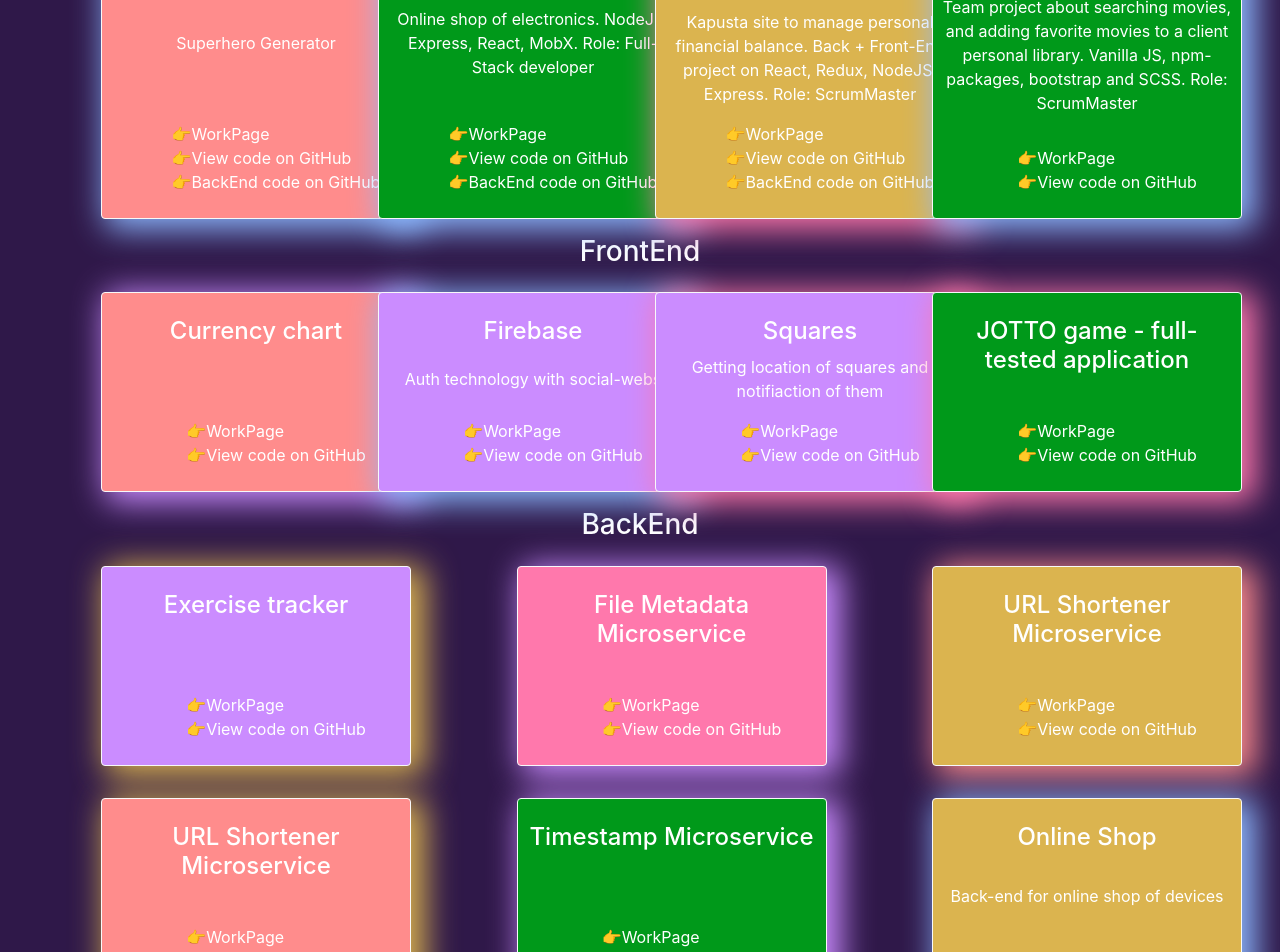
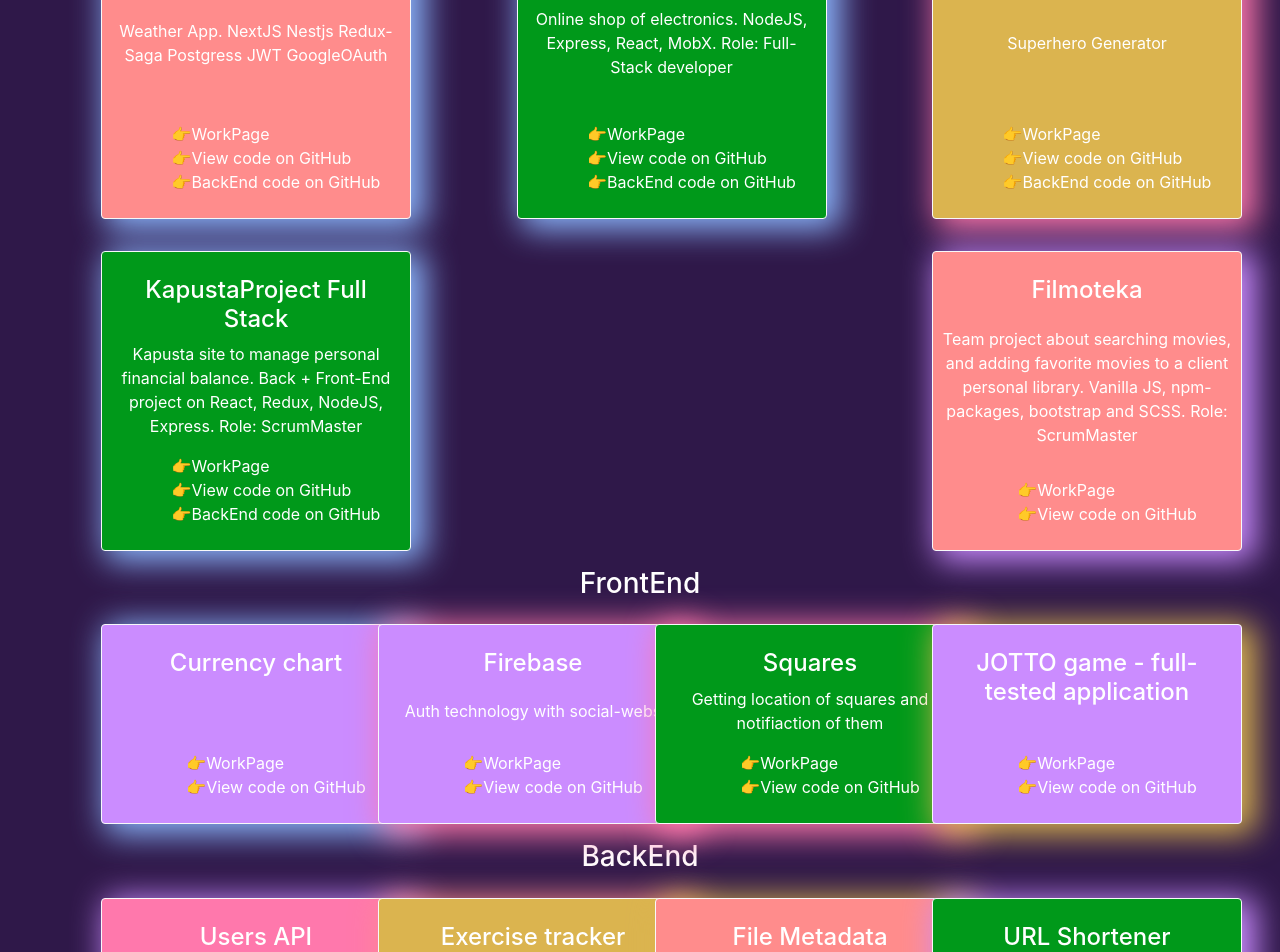
Before and after one commit to MikhailKolomoitsev/my-projects-page, a React (Create React App) app: page / in a window 1280 px wide. Shown: the part 580-1532 px from the top of the page. Built offline with nearby package versions, Linux system fonts and the light colour scheme.

Commit message:
upd: add few new projects

```diff
--- a/src/App.js
+++ b/src/App.js
@@ -13,12 +13,12 @@ function App() {
           <h3>Main Projects</h3>
           <div className='d-flex justify-content-between align-items-center flex-wrap mb-3'>
             <ProjectCard
-              name={'SuperHero FullStack'}
+              name={'Weather App FullSTack'}
               desc=
-              {'Superhero Generator'}
-              workpage={'https://mikhailkolomoitsev.github.io/main'}
-              code={'https://github.com/MikhailKolomoitsev/superhero-front'}
-              back={'https://github.com/MikhailKolomoitsev/superhero-back'}
+              {'Weather App. NextJS Nestjs  Redux-Saga Postgress JWT GoogleOAuth'}
+              workpage={'https://github.com/MikhailKolomoitsev/weather-frontend'}
+              code={'https://github.com/MikhailKolomoitsev/weather-frontend'}
+              back={'https://github.com/MikhailKolomoitsev/weather-backend'}
               height={300}
             />
             <ProjectCard
@@ -30,6 +30,17 @@ function App() {
               back={'https://github.com/MikhailKolomoitsev/onlineShop-server'}
               height={300}
             />
+            <ProjectCard
+              name={'SuperHero FullStack'}
+              desc=
+              {'Superhero Generator'}
+              workpage={'https://mikhailkolomoitsev.github.io/main'}
+              code={'https://github.com/MikhailKolomoitsev/superhero-front'}
+              back={'https://github.com/MikhailKolomoitsev/superhero-back'}
+              height={300}
+            />
+          </div>
+          <div className='d-flex justify-content-between align-items-center flex-wrap mb-3'>
             <ProjectCard
               name={'KapustaProject Full Stack'}
               desc=
@@ -79,6 +90,13 @@ function App() {
           </div>
           <h3>BackEnd</h3>
           <div className='d-flex justify-content-between align-items-center flex-wrap mb-3'>
+          <ProjectCard
+              height={200}
+              name={'Users API'}
+              desc={'TypeScript, NestJS , MongoDB , RabbitMQ , CloudinaryAPI'}
+              workpage={'https://exercise-tracker-freecodecamp.herokuapp.com/'}
+              code={'https://github.com/MikhailKolomoitsev/freeCodeCampNodejs/tree/Exercise-Tracker'}
+            />
             <ProjectCard
               height={200}
               name={'Exercise tracker'}
```
Also changed, not shown: 1 other file (tests, documents, lock files or other folders).
